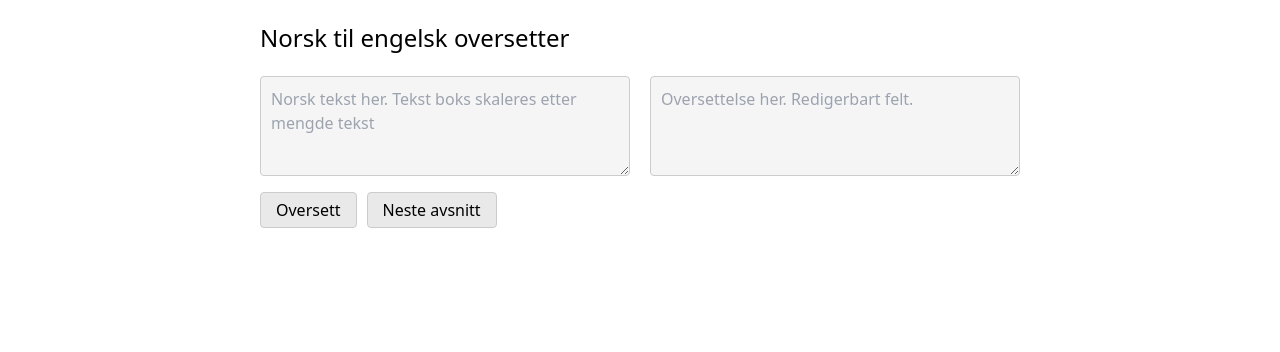
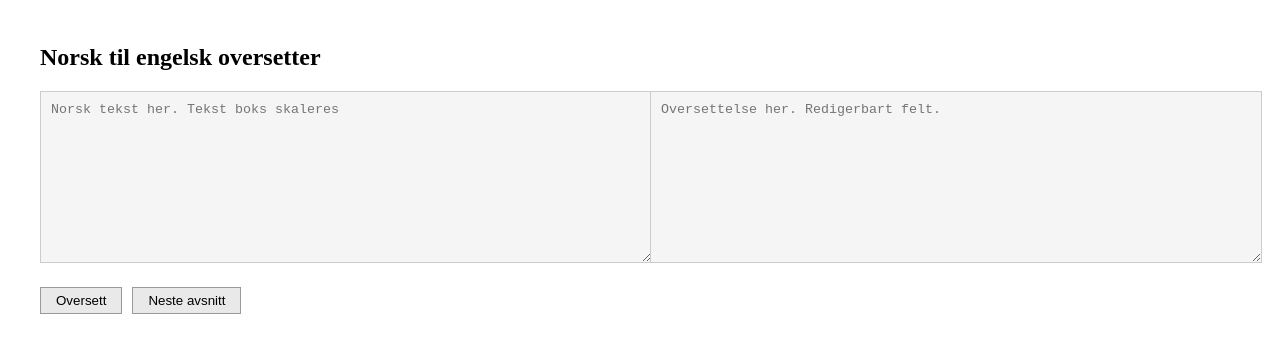
Before and after one commit to CICEROsandbox/oversetter2, a Next.js app: page / in a window 1280 px wide. Shown: the top 352 px of the page. Built offline with nearby package versions, Linux system fonts and the light colour scheme.

Commit message:
Update page.jsx

```diff
--- a/app/page.jsx
+++ b/app/page.jsx
@@ -1,6 +1,5 @@
 "use client";
 import { useState } from 'react';
-import './globals.css';
 
 export default function Home() {
   const [paragraphs, setParagraphs] = useState([
@@ -8,21 +7,65 @@ export default function Home() {
   ]);
 
   const handleTranslate = async (index) => {
-    // ... existing translation logic ...
+    try {
+      // Set loading state
+      const updatedParagraphs = [...paragraphs];
+      updatedParagraphs[index].isTranslating = true;
+      setParagraphs(updatedParagraphs);
+
+      // Show placeholder text while translating
+      updatedParagraphs[index].english = "Oversetter...";
+      setParagraphs([...updatedParagraphs]);
+
+      const response = await fetch('/api/translate', {
+        method: 'POST',
+        headers: { 'Content-Type': 'application/json' },
+        body: JSON.stringify({ text: paragraphs[index].norwegian })
+      });
+
+      const data = await response.json();
+
+      // Update with translation
+      updatedParagraphs[index] = {
+        ...updatedParagraphs[index],
+        english: data.translation,
+        analysis: data.analysis,
+        isTranslating: false
+      };
+      setParagraphs([...updatedParagraphs]);
+
+    } catch (error) {
+      console.error('Translation error:', error);
+      // Show error in the translation field
+      const updatedParagraphs = [...paragraphs];
+      updatedParagraphs[index].english = "Det oppstod en feil. Vennligst prøv igjen.";
+      updatedParagraphs[index].isTranslating = false;
+      setParagraphs(updatedParagraphs);
+    }
   };
 
   return (
-    <div className="translator-container">
-      <h1 style={{ fontSize: '24px', marginBottom: '20px' }}>
+    <div style={{ padding: '20px', maxWidth: '1200px', margin: '0 auto' }}>
+      <h1 style={{
+        fontSize: '24px',
+        marginBottom: '20px',
+        fontFamily: 'serif'
+      }}>
         Norsk til engelsk oversetter
       </h1>
 
       <div style={{ display: 'flex', gap: '20px' }}>
-        {/* Left column */}
         <div style={{ flex: 1 }}>
           <textarea
-            className="text-area"
-            placeholder="Norsk tekst her. Tekst boks skaleres etter mengde tekst"
+            style={{
+              width: '100%',
+              height: '150px',
+              marginBottom: '10px',
+              border: '1px solid #ccc',
+              padding: '10px',
+              backgroundColor: '#f5f5f5'
+            }}
+            placeholder="Norsk tekst her. Tekst boks skaleres"
             value={paragraphs[0].norwegian}
             onChange={(e) => {
               const updated = [...paragraphs];
@@ -30,28 +73,18 @@ export default function Home() {
               setParagraphs(updated);
             }}
           />
-
-          <div style={{ marginTop: '10px' }}>
-            <button
-              className="button"
-              onClick={() => handleTranslate(0)}
-              disabled={paragraphs[0].isTranslating}
-            >
-              Oversett
-            </button>
-            <button
-              className="button"
-              onClick={() => setParagraphs([...paragraphs, { norwegian: '', english: '', analysis: '' }])}
-            >
-              Neste avsnitt
-            </button>
-          </div>
         </div>
 
-        {/* Right column */}
         <div style={{ flex: 1 }}>
           <textarea
-            className="text-area"
+            style={{
+              width: '100%',
+              height: '150px',
+              marginBottom: '10px',
+              border: '1px solid #ccc',
+              padding: '10px',
+              backgroundColor: paragraphs[0].isTranslating ? '#f0f0f0' : '#f5f5f5'
+            }}
             placeholder="Oversettelse her. Redigerbart felt."
             value={paragraphs[0].english}
             onChange={(e) => {
@@ -59,21 +92,51 @@ export default function Home() {
               updated[0].english = e.target.value;
               setParagraphs(updated);
             }}
+            readOnly={paragraphs[0].isTranslating}
           />
         </div>
       </div>
 
+      <div style={{ marginTop: '10px' }}>
+        <button
+          style={{
+            marginRight: '10px',
+            padding: '5px 15px',
+            backgroundColor: paragraphs[0].isTranslating ? '#cccccc' : '#e9e9e9',
+            border: '1px solid #999',
+            cursor: paragraphs[0].isTranslating ? 'not-allowed' : 'pointer'
+          }}
+          onClick={() => handleTranslate(0)}
+          disabled={paragraphs[0].isTranslating}
+        >
+          {paragraphs[0].isTranslating ? 'Oversetter...' : 'Oversett'}
+        </button>
+        <button
+          style={{
+            padding: '5px 15px',
+            backgroundColor: '#e9e9e9',
+            border: '1px solid #999',
+            cursor: 'pointer'
+          }}
+          onClick={() => setParagraphs([...paragraphs, { norwegian: '', english: '', analysis: '' }])}
+        >
+          Neste avsnitt
+        </button>
+      </div>
+
       {paragraphs.length > 1 && (
-        <button
-          className="button"
-          style={{ marginTop: '20px' }}
-          onClick={() => {
-            const merged = paragraphs.map(p => p.english).join('\n\n');
-            // Merge functionality
-          }}
-        >
-          Sett sammen tekst
-        </button>
+        <div style={{ marginTop: '20px' }}>
+          <button
+            style={{
+              padding: '5px 15px',
+              backgroundColor: '#e9e9e9',
+              border: '1px solid #999',
+              cursor: 'pointer'
+            }}
+          >
+            Sett sammen tekst
+          </button>
+        </div>
       )}
     </div>
   );
```
